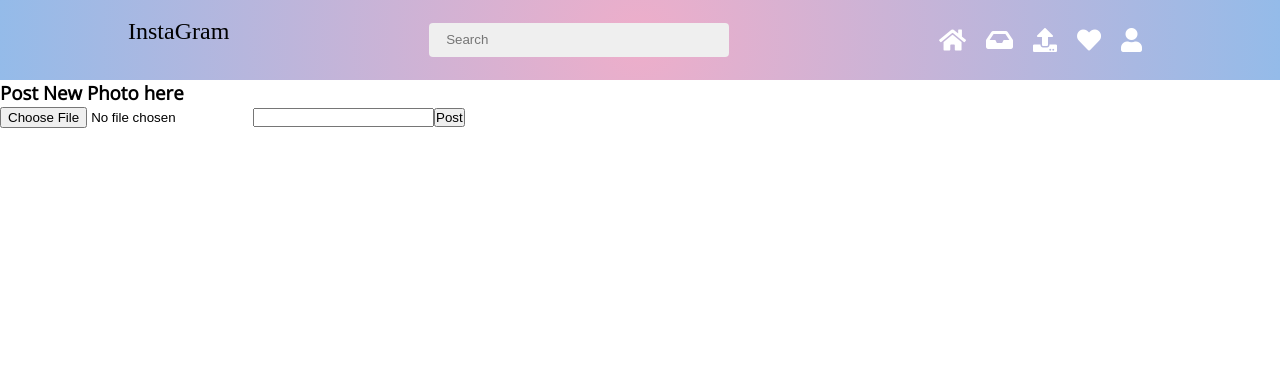
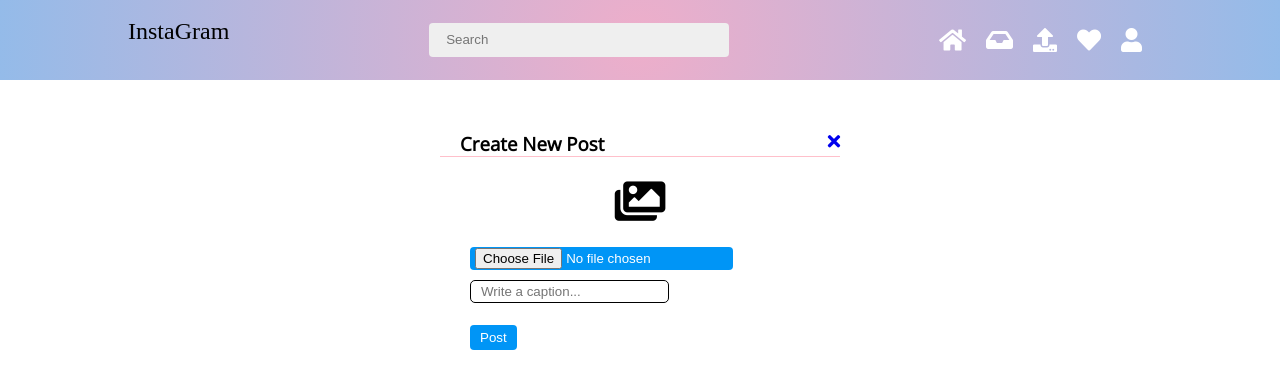
Before and after one commit to dineshsharma02/insta-clone-frontend, a React (Create React App) app: page /newpost in a window 1280 px wide. Shown: the top 388 px of the page. Built offline with nearby package versions, Linux system fonts and the light colour scheme; the HTML template or start-up script is replaced by a standard one.

Commit message:
New post modal type style added

```diff
--- a/src/components/css/modal.css
+++ b/src/components/css/modal.css
@@ -53,7 +53,8 @@
 
 }
 .heading{
-    padding-left: 43%;
+    /* padding-left: 43%; */
+    padding-left: 20px;
 }
 .modal-header i{
     font-size: large;
@@ -74,14 +75,44 @@
 }
 .button-follow{
     background-color: #0095F6;
-    padding: 1px 5px;
+    padding: 5px 10px;
     border: none;
     color: white;
     border-radius: 4px;
-
+    cursor: pointer;
 }
 
 .modal-body img{
     border-radius: 1000px;
     margin-right: 30px ;
 }
+.upload-image{
+    font-size: 45px;
+}
+.newpost{
+    display: flex;
+    flex-direction: column;
+    /* justify-content:flex-start; */
+    align-items: center;
+}
+
+.button-upload{
+    /* margin-top: 40px; */
+    /* height: 40px; */
+
+    cursor: pointer;
+    background-color: #0095F6;
+    padding: 1px 5px;
+    border: none;
+    color: white;
+    border-radius: 4px;
+}
+.caption-input{
+    /* border: #000; */
+    /* background-color: #EFEFEF; */
+    border: 1px solid black;
+    border-radius: 5px;
+    outline: none;
+    padding: 3px 10px;
+    margin-top: 10px;
+}
--- a/src/components/feed/NewPost.js
+++ b/src/components/feed/NewPost.js
@@ -1,6 +1,9 @@
 import React from 'react';
 import { useState } from 'react';
 import axios from 'axios';
+import { Link } from 'react-router-dom'
+import "../css/modal.css"
+import Me from "../feed/me.jpg"
 
 const NewPost = () => {
   const [image, setImage] = useState(null);
@@ -42,16 +45,51 @@ const NewPost = () => {
     setImage(e.target.files[0])
     console.log(image);
   };
-  return <div>
-    <h3>Post New Photo here</h3>
-    <form onSubmit={handleSubmit}>
+  return(
 
-    <input type="file" name="image" id="image" onChange={handleImageChange}/>
-    <input type="text" name="caption" id="caption" onChange={onChange}/>
-    <input type="submit" value="Post" />
-    </form>
-  </div>;
+  <>
 
-};
+  <div className="modal">
+          <div className="modal-content">
+              <div className="modal-header">
+                  <div className="heading">
+                  <h3 className="modal-title">Create New Post</h3>
+                  </div>
+
+                  <Link to="/"><i class="fas fa-times"></i></Link>
+              </div>
+              <br />
+              <div className="modal-body newpost">
+              <i class="fas fa-images upload-image"></i>
+              <br/>
+              <form onSubmit={handleSubmit}>
+
+                <input className='button-upload' type="file" name="image" id="image" onChange={handleImageChange}/>
+                <input class="caption-input" type="text" name="caption" id="caption" onChange={onChange} placeholder="Write a caption..."/>
+                <br/>
+                <br/>
+                <input className='button-follow' type="submit" value="Post" />
+                </form>
+              </div>
+
+
+
+
+
+
+          </div>
+      </div>
+
+
+  </>
+
+
+
+
+
+
+
+
+  )};
 
 export default NewPost;
```
